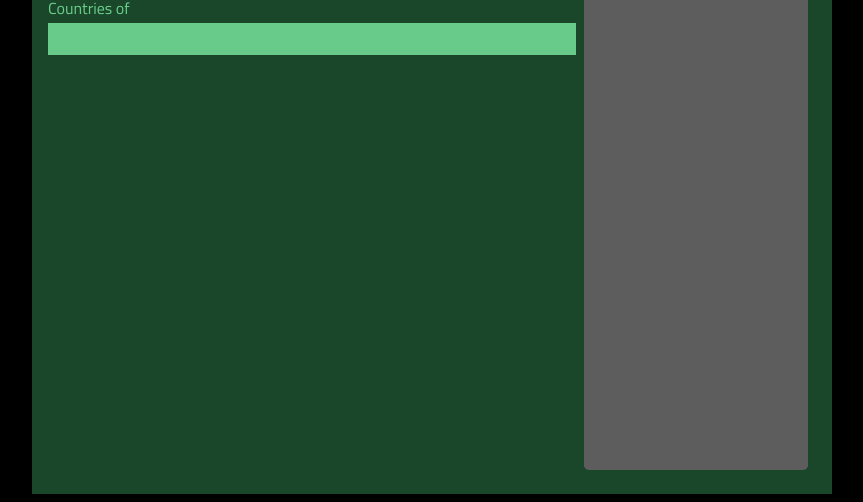
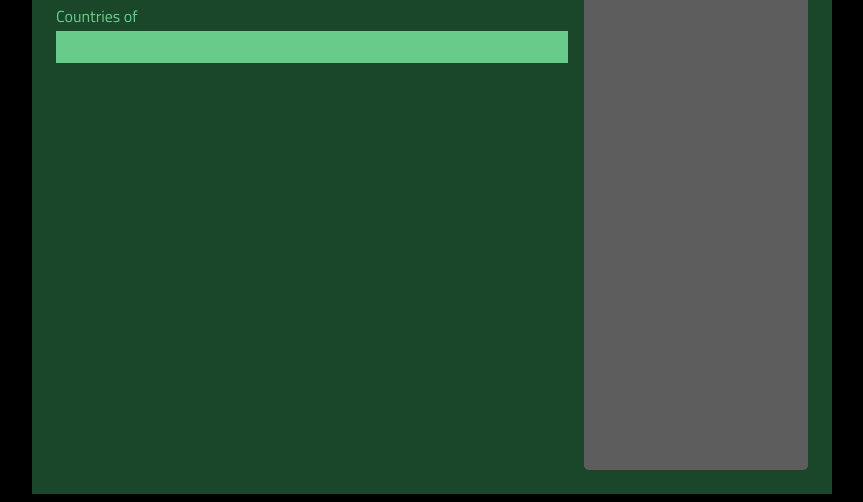
Before and after one commit to Wahhab97/Name-and-Guess, a plain HTML site: page index.html in a window 1280 px wide. Shown: the part 298-800 px from the top of the page, without its empty margins (208-1071 px from the left). Drawn offline with Linux system fonts and the light colour scheme.

Commit message:
added margin to section

```diff
--- a/styles/style.css
+++ b/styles/style.css
@@ -34,6 +34,7 @@ main section {
   display: flex;
   flex-direction: column;
   gap: 1.5em;
+  margin: 0.5em;
 }
 main section form {
   display: flex;
```
